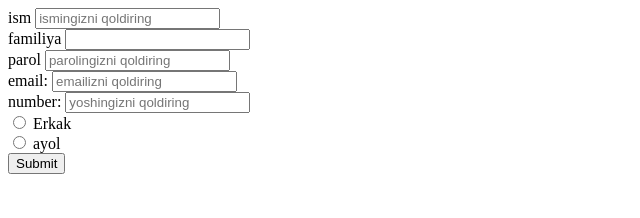
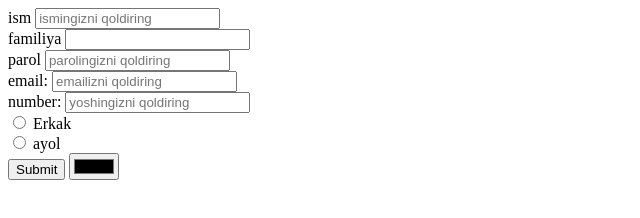
Before and after one commit to XumoyunObloqulov/form, a plain HTML site: page index.html in a window 1280 px wide. Shown: the whole page, without its empty margins (0-640 px from the left). Drawn offline with Linux system fonts and the light colour scheme.

Commit message:
added color

```diff
--- a/index.html
+++ b/index.html
@@ -24,7 +24,7 @@
    <input type="radio" name="jins" id="ayol">
    <label for="ayol">ayol</label><br>
    <input type="submit" name="yuborish" id="yuborish">
-
+    <input type="color" name="" id="">
 </form>
 
 
```
